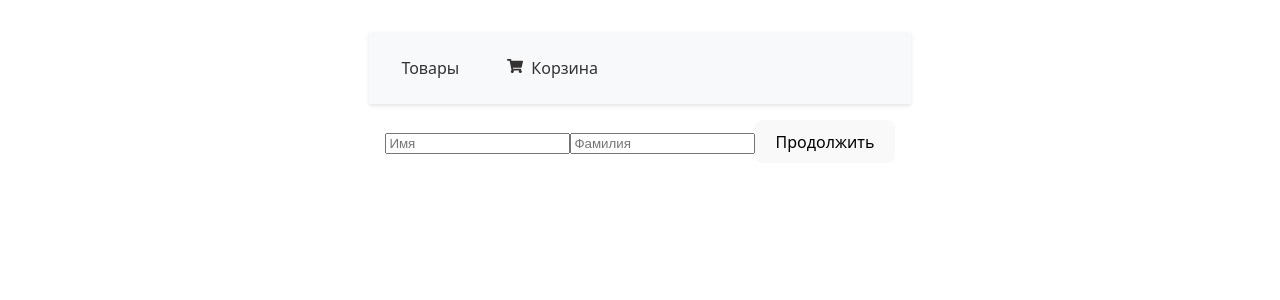
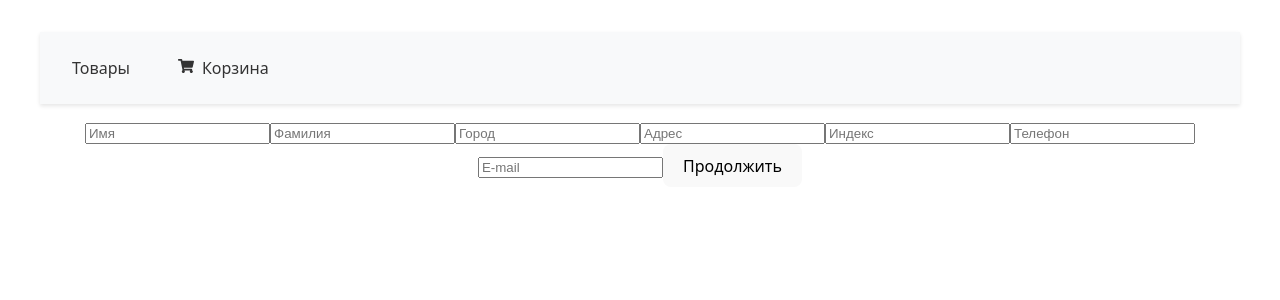
Before and after one commit to Mikhail8815/Shop, a React (Vite) app in the folder react-shop-ts/: page /checkout in a window 1280 px wide. Shown: the top 300 px of the page. Built offline with nearby package versions, Linux system fonts and the light colour scheme.

Commit message:
Component markup DeliveryForm, PaymentMethod

```diff
--- a/react-shop-ts/src/features/checkout/DeliveryForm.tsx
+++ b/react-shop-ts/src/features/checkout/DeliveryForm.tsx
@@ -23,6 +23,26 @@ export const DeliveryForm = () => {
         {...register('lastName', { required: 'Обязательное поле' })}
         placeholder="Фамилия"
       />
+        <input
+        {...register('city', { required: 'Обязательное поле' })}
+        placeholder="Город"
+      />
+        <input
+        {...register('address', { required: 'Обязательное поле' })}
+        placeholder="Адрес"
+      />
+        <input
+        {...register('postalCode', { required: 'Обязательное поле' })}
+        placeholder="Индекс"
+      />
+        <input
+        {...register('phone', { required: 'Обязательное поле' })}
+        placeholder="Телефон"
+      />
+        <input
+        {...register('email', { required: 'Обязательное поле' })}
+        placeholder="E-mail"
+      />
 
 
       <button type="submit">Продолжить</button>
--- a/react-shop-ts/src/features/checkout/PaymentMethod.tsx
+++ b/react-shop-ts/src/features/checkout/PaymentMethod.tsx
@@ -1,7 +1,55 @@
+import { useState } from 'react';
+import { setPaymentMethod } from './checkoutSlice';
+import { useAppDispatch, useAppSelector } from "../../hooks.ts";
+import type { PaymentMethod as PaymentMethodType } from './types'; // Импортируем тип
+
 export const PaymentMethod = () => {
+    const dispatch = useAppDispatch();
+    const { paymentMethod: currentPaymentMethod } = useAppSelector(state => state.checkout);
+    const [selectedMethod, setSelectedMethod] = useState<PaymentMethodType | null>(currentPaymentMethod);
+
+    const handleContinue = () => {
+        if (selectedMethod) {
+            dispatch(setPaymentMethod(selectedMethod));
+        }
+    };
+
     return (
         <div>
-            Способ оплаты
+            <h3>Выберите способ оплаты</h3>
+
+            <label>
+                <input
+                    type="radio"
+                    checked={selectedMethod === 'card'}
+                    onChange={() => setSelectedMethod('card')}
+                />
+                Картой онлайн
+            </label>
+
+            <label>
+                <input
+                    type="radio"
+                    checked={selectedMethod === 'cash'}
+                    onChange={() => setSelectedMethod('cash')}
+                />
+                Наличными при получении
+            </label>
+            <label>
+                <input
+                    type="radio"
+                    checked={selectedMethod === 'paypal'}
+                    onChange={() => setSelectedMethod('paypal')}
+                />
+                PayPal
+            </label>
+
+            <button
+                onClick={handleContinue}
+                disabled={!selectedMethod}
+            >
+                Продолжить
+            </button>
         </div>
-    )
-}
+    );
+};
```
